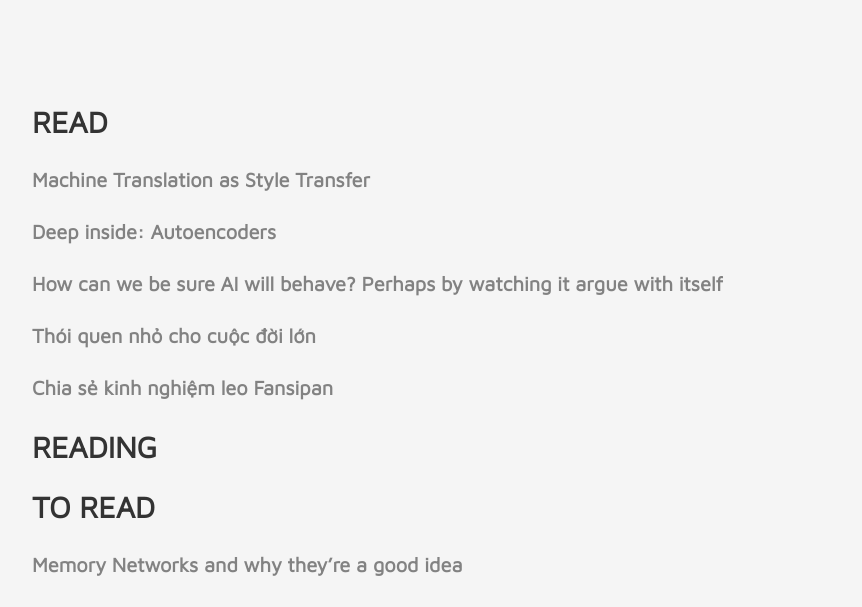
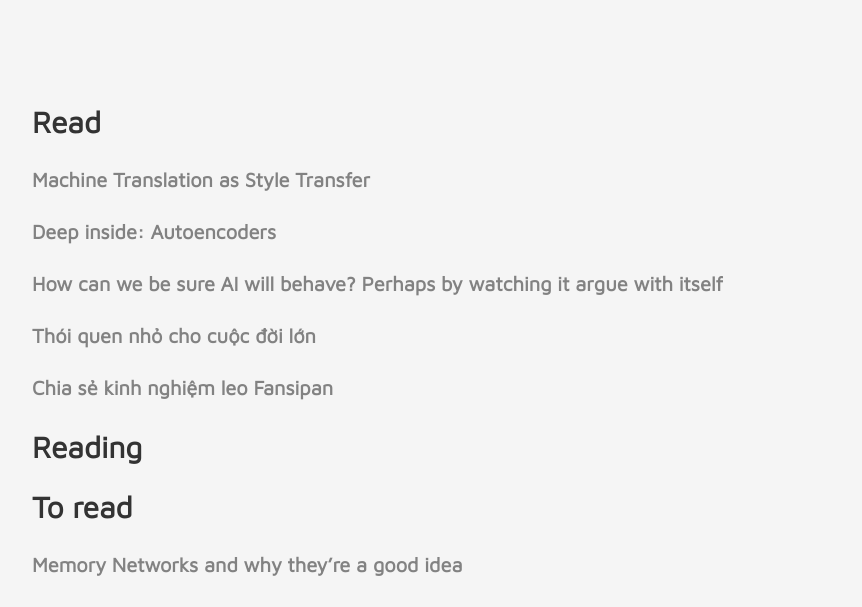
Before and after one commit to Lego1st/lego1st.github.io, a Jekyll site: the page built from _posts/2019-01-16-reading-diary.md, in a window 1280 px wide. Shown: the part 352-959 px from the top of the page, without its empty margins (208-1070 px from the left). Built offline with Jekyll 4.4.1, drawn with Linux system fonts in a browser that asks for light colours.

```diff
--- a/_posts/2019-01-16-reading-diary.md
+++ b/_posts/2019-01-16-reading-diary.md
@@ -8,7 +8,7 @@
 categories:
   - happy
 ---
-## READ
+## Read
 
 [Machine Translation as Style Transfer](http://machineslearner.com/blog/2017/11/08/mt-as-style-transfer/)
 
@@ -20,10 +20,9 @@
 
 [Chia sẻ kinh nghiệm leo Fansipan](https://blogphuot.info/phuot-trekking/chia-se-voi-ban-kinh-nghiem-leo-fansipan-an-toan-va-day-du-nhat.html)
 
-## READING
+## Reading
 
-
-## TO READ
+## To read
 
 
 [Memory Networks and why they're a good idea](https://www.braincreators.com/2018/06/memory-networks/)
```
Also changed, not shown: _posts/2019-01-28-reading-diary.md (+3 -3 lines), _posts/2019-02-06-reading-diary.md (+3 -3 lines).
